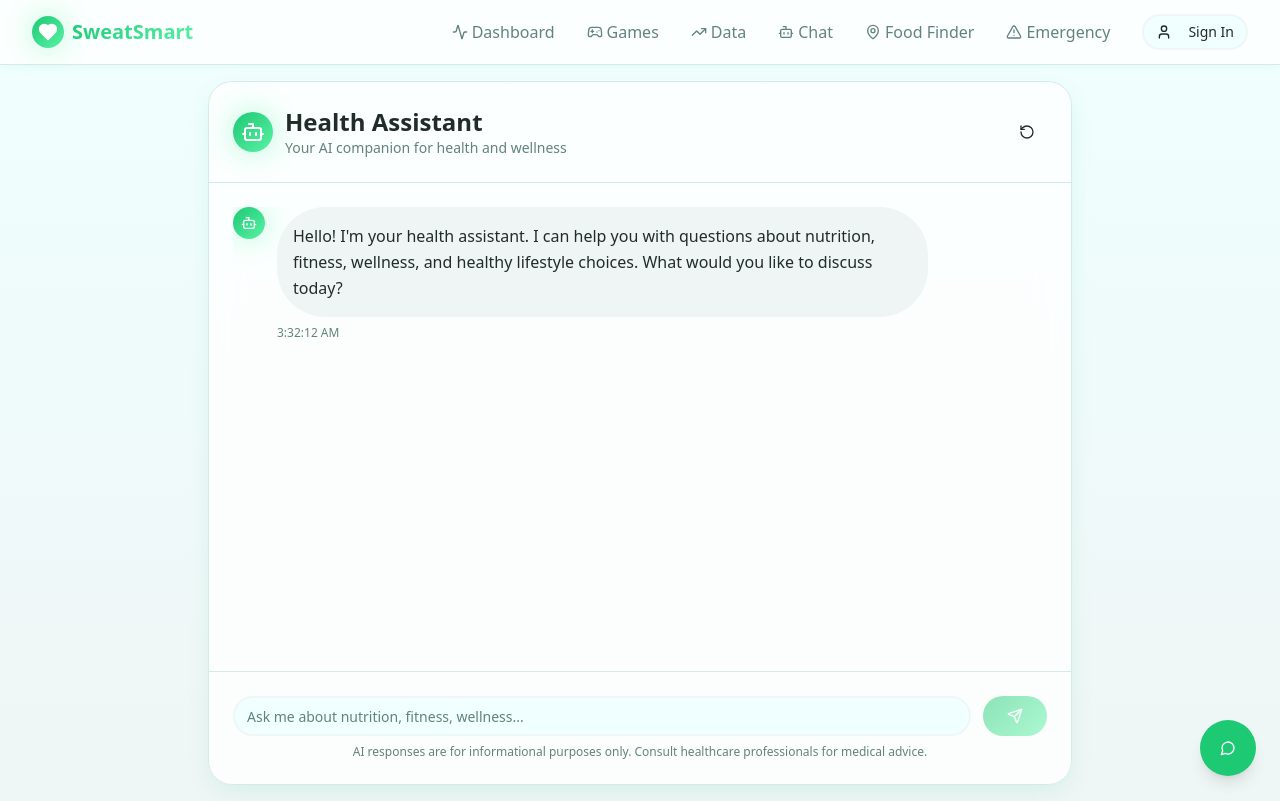
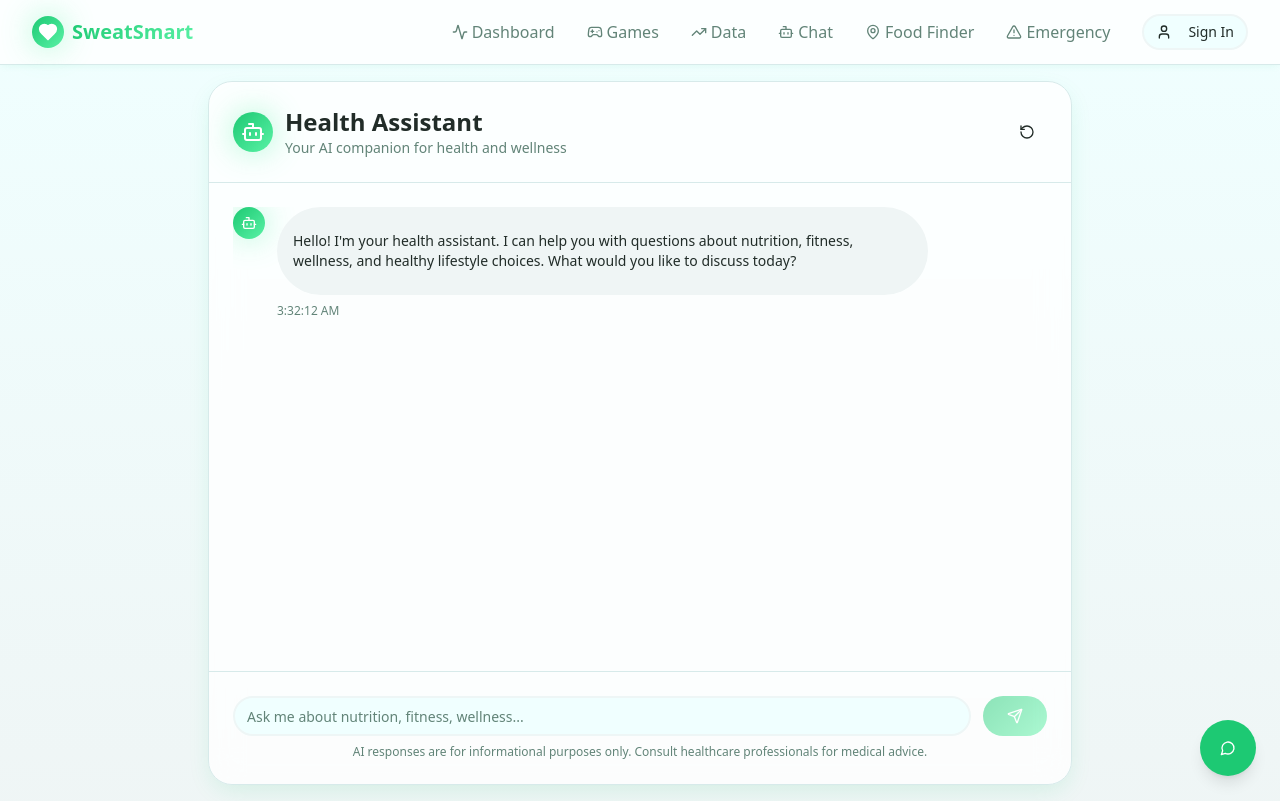
Before and after one commit to TanishqMittal139/sweat-smart-app-cac, a React (Vite) app: page /chat in a window 1280 px wide. Built offline with nearby package versions, Linux system fonts and the light colour scheme.

Commit message:
Fix Markdown header formatting

```diff
--- a/package.json
+++ b/package.json
@@ -71,7 +71,7 @@
   },
   "devDependencies": {
     "@eslint/js": "^9.32.0",
-    "@tailwindcss/typography": "^0.5.16",
+    "@tailwindcss/typography": "^0.5.19",
     "@types/node": "^22.16.5",
     "@types/react": "^18.3.23",
     "@types/react-dom": "^18.3.7",
--- a/src/pages/Chat.tsx
+++ b/src/pages/Chat.tsx
@@ -212,7 +212,7 @@ const Chat = () => {
                         ? "bg-primary text-primary-foreground"
                         : "bg-muted"
                     }`}>
-                      <div className="leading-relaxed prose prose-sm max-w-none prose-headings:font-bold prose-h1:text-2xl prose-h2:text-xl prose-h3:text-lg prose-headings:mt-4 prose-headings:mb-2 prose-p:my-2 prose-p:text-sm prose-ul:my-2 prose-ol:my-2 prose-li:my-1 prose-li:text-sm prose-strong:text-current">
+							<div className="leading-relaxed prose prose-sm max-w-none prose-headings:font-bold prose-headings:text-foreground prose-h1:text-3xl prose-h2:text-2xl prose-h3:text-xl prose-headings:mt-4 prose-headings:mb-2 prose-p:my-2 prose-p:text-sm prose-p:text-foreground prose-ul:my-2 prose-ol:my-2 prose-li:my-1 prose-li:text-sm prose-strong:text-foreground">
                         {message.sender === "ai" ? (
                           <ReactMarkdown
                             children={preprocessLaTeX(message.content)}
--- a/tailwind.config.ts
+++ b/tailwind.config.ts
@@ -167,5 +167,5 @@ export default {
 			}
 		}
 	},
-	plugins: [require("tailwindcss-animate")],
+	plugins: [require("tailwindcss-animate"), require("@tailwindcss/typography")],
 } satisfies Config;
```
Also changed, not shown: 1 other file (tests, documents, lock files or other folders).
